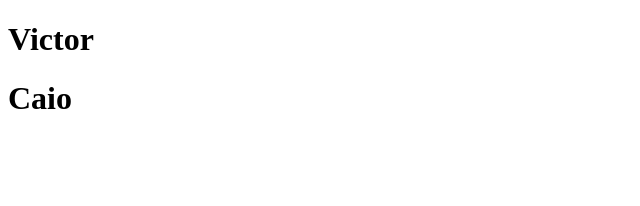
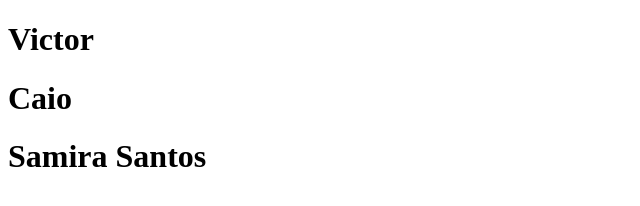
Before and after one commit to VictorCDS-p/Beija-Flor, a plain HTML site: page index.html in a window 1280 px wide. Shown: the whole page, without its empty margins (0-640 px from the left). Drawn offline with Linux system fonts and the light colour scheme.

Commit message:
terceiro commit Samira Santos

```diff
--- a/index.html
+++ b/index.html
@@ -8,5 +8,6 @@
 <body>
     <h1>Victor</h1>
     <h1>Caio</h1>
+    <h1>Samira Santos</h1>
 </body>
 </html>
```
